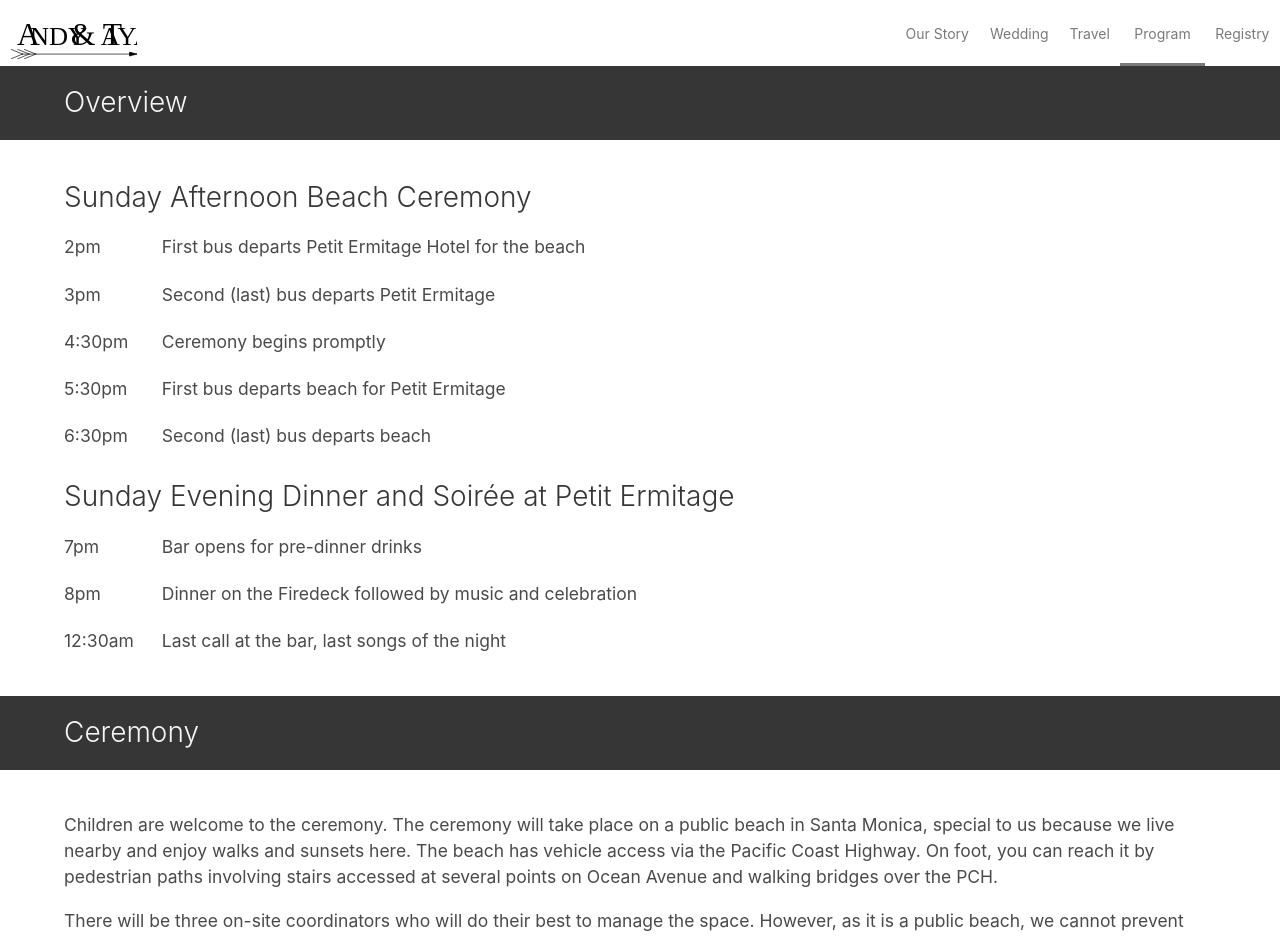
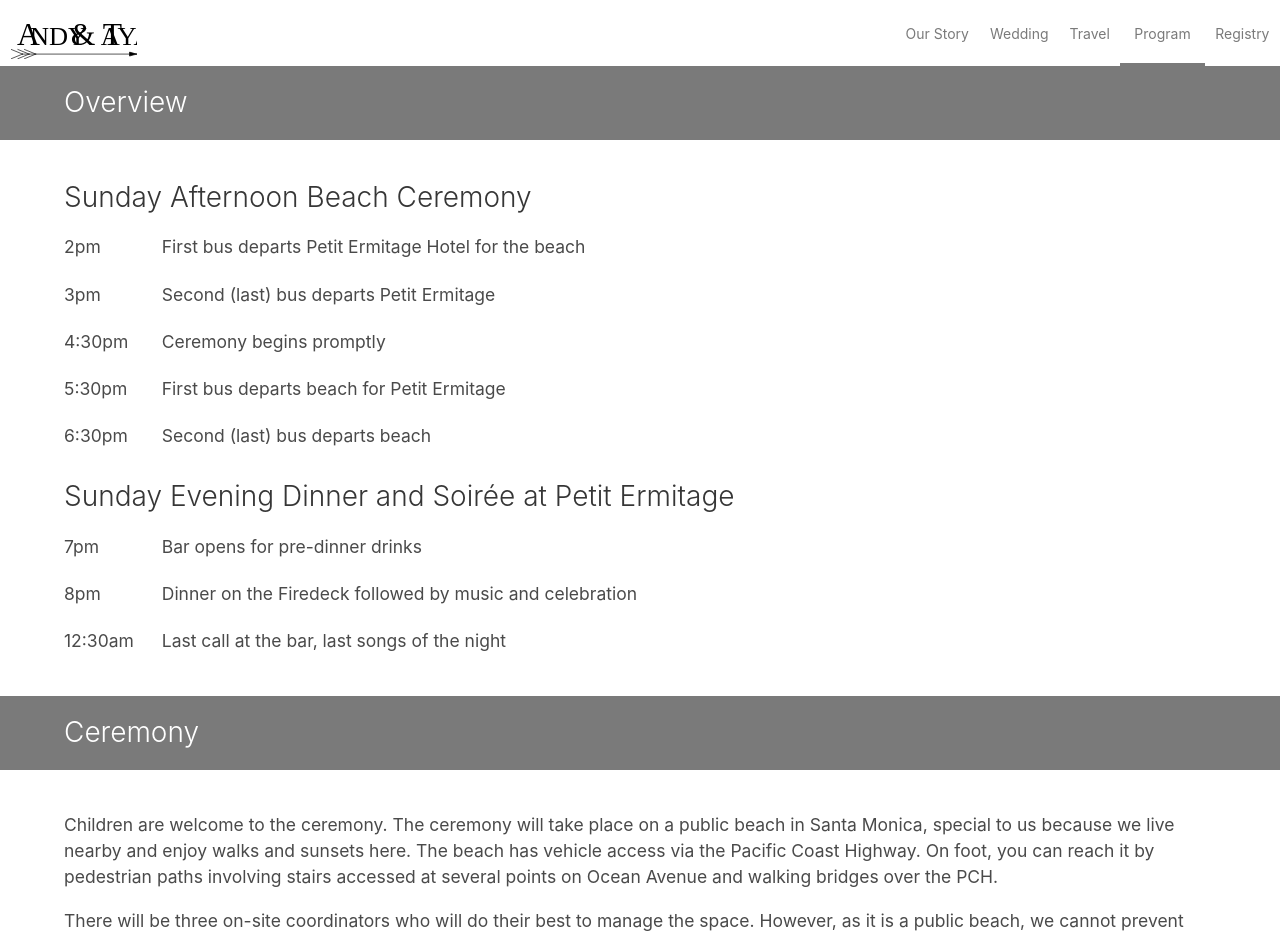
Before and after one commit to Charles-Go/andyandtaya, a Jekyll site: the page built from program/index.html, in a window 1280 px wide. Shown: the top 937 px of the page. Built offline with Jekyll 4.4.1, drawn with Linux system fonts in a browser that asks for light colours; Markdown is read by kramdown in place of the engine named in the settings.

Commit message:
change heros from is-dark to is-primary

```diff
--- a/program/index.html
+++ b/program/index.html
@@ -4,7 +4,7 @@ layout: page
 root: '../'
 ---
 
-<section class="hero is-dark">
+<section class="hero is-primary">
   <div class="hero-body">
     <div class="container">
       <h1 class="title">
@@ -52,7 +52,7 @@ root: '../'
   </div>
 </section>
 
-<section class="hero is-dark">
+<section class="hero is-primary">
   <div class="hero-body">
     <div class="container">
       <h1 class="title">
@@ -135,7 +135,7 @@ If you are early, the <a href="http://backonthebeachcafe.com" target="_blank">Ba
 </section>
 
 
-<section class="hero is-dark">
+<section class="hero is-primary">
   <div class="hero-body">
     <div class="container">
       <h1 class="title">
```
Also changed, not shown: travel/index.html (+4 -4 lines).
